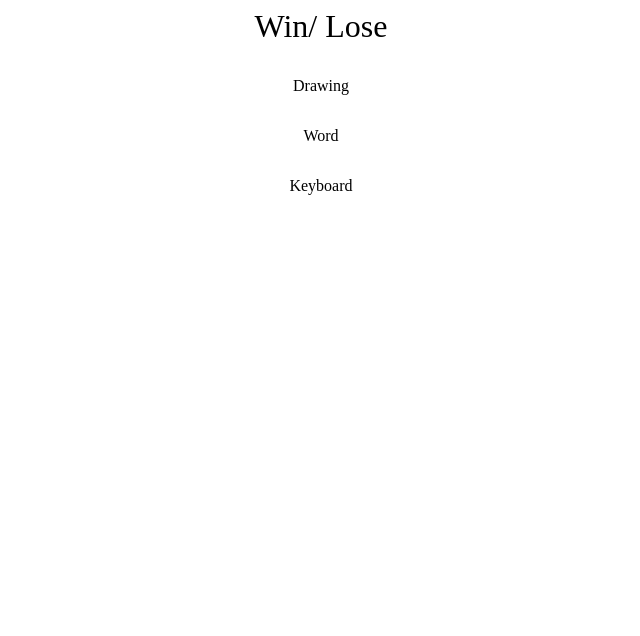
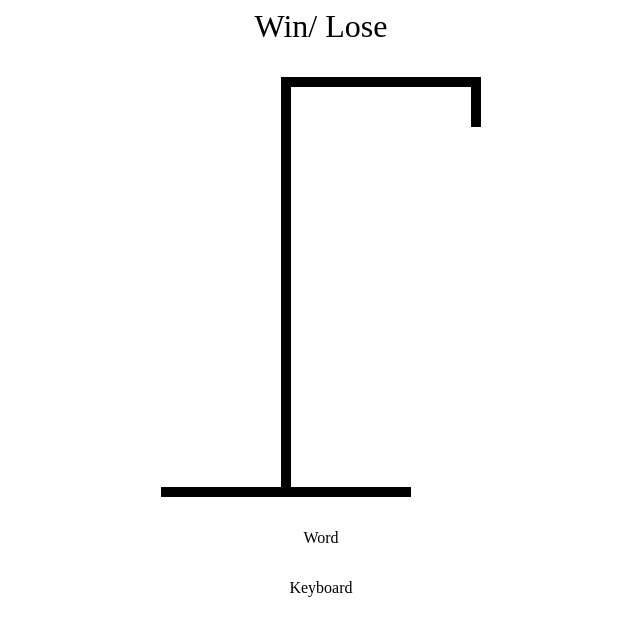
Before and after one commit to Itsyaboikris/hangman-react-typescript, a React (Vite) app: page / in a window 1280 px wide. Shown: the top 636 px of the page, without its empty margins (319-959 px from the left). Built offline with nearby package versions, Linux system fonts and the light colour scheme.

Commit message:
hangman pole

```diff
--- a/src/HangmanDrawing.tsx
+++ b/src/HangmanDrawing.tsx
@@ -1,7 +1,16 @@
 export function HangmanDrawing() {
+
 	return (
-		<div>
-			Drawing
+		<div style={{ position: "relative" }}>
+
+			{/* top hook */}
+			<div style={{ height: "50px", width:"10px", background:"black", position:"absolute", top: 0, right: 0 }} />
+			{/* top horizontal bar */}
+			<div style={{ height: "10px", width:"200px", background:"black", marginLeft:"120px" }} />
+			{/* vertical bar */}
+			<div style={{ height: "400px", width:"10px", background:"black", marginLeft:"120px" }} />
+			{/* bottom bar */}
+			<div style={{ height: "10px", width: "250px", background: "black"  }} />
 		</div>
 	)
 }
```
